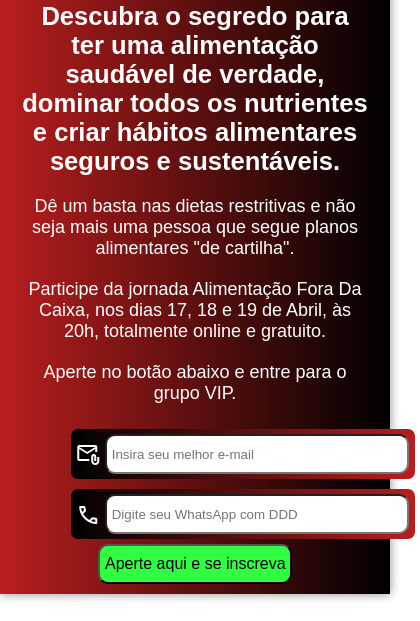
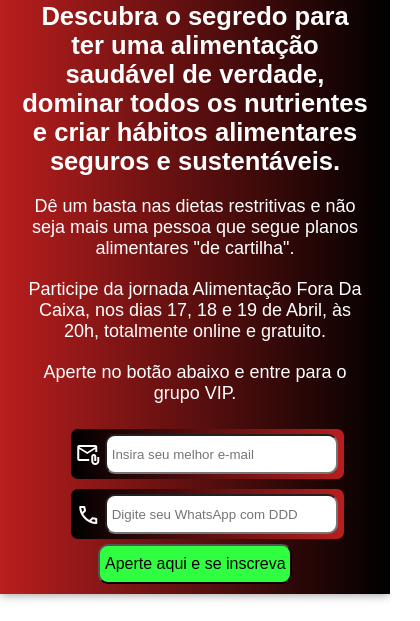
Before and after one commit to GuilhermePereiraCode/landing-page-1, a plain HTML site: page index.html in a window 390 px wide. Shown: the part 172-793 px from the top of the page, 420 px wide, since content can reach past the window. Drawn offline with nearby package versions, Linux system fonts and the light colour scheme.

Commit message:
Ajustando responsividade para celulares

```diff
--- a/css/style-3.css
+++ b/css/style-3.css
@@ -18,6 +18,11 @@
     img.imagem-1{
         height: 80%;
         width: 80%;
+    }
+
+    div.div-input{
+        width: 80%;
+
     }
 
     div.dicas{
--- a/css/style.css
+++ b/css/style.css
@@ -15,6 +15,7 @@ header, aside{
     color: white;
     flex-direction: column;
     align-items: center;
+    justify-content: center;
     text-align: center;
     padding: 10px;
     box-shadow: 0px 0px 10px rgba(0, 0, 0, 0.452);
@@ -49,8 +50,8 @@ div.div-input{
     margin: 5px;
     border-radius: 7px;
     display: inline-block;
-    width: 80%;
-    min-width: 344px;
+    width: 70vw;
+    max-width: 600px;
 }
 div input{
     vertical-align: top;
```
